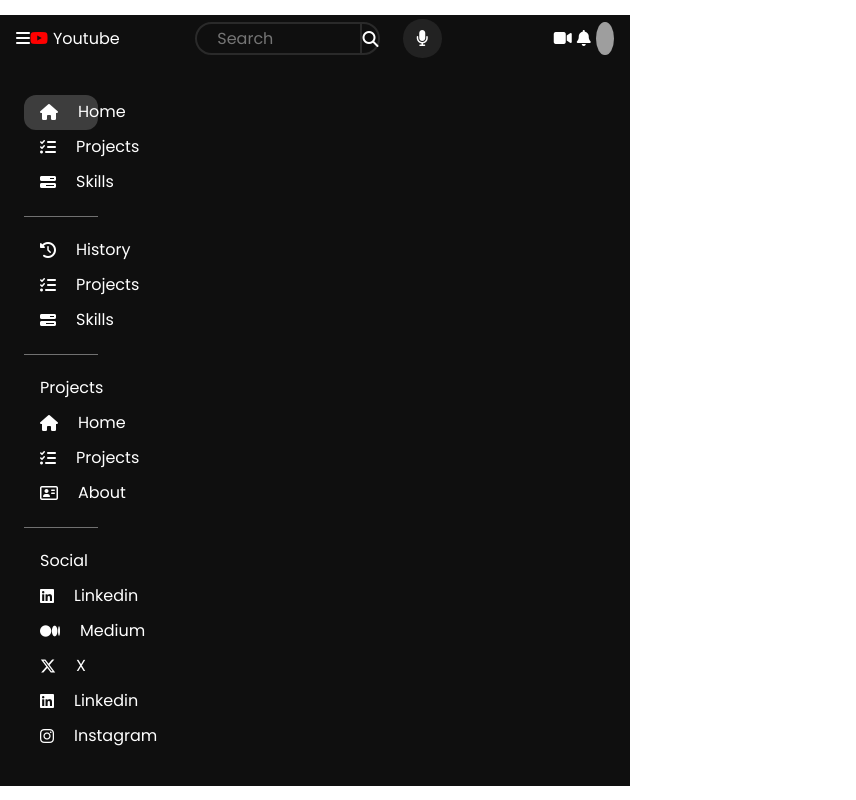
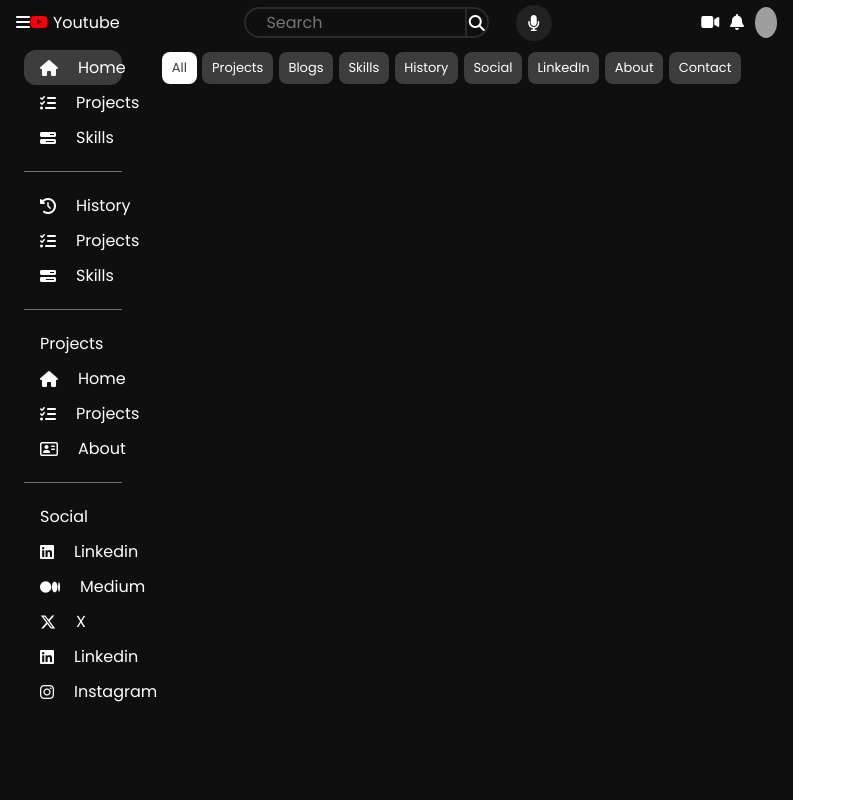
Before and after one commit to Karthikkk-24/youtube_portfolio, a React (Vite) app: page / in a window 1280 px wide. Shown: the whole page, without its empty margins (0-856 px from the left). Built offline with nearby package versions, Linux system fonts and the light colour scheme; grey boxes are pictures that could not be loaded.

Commit message:
Category Tabs Adde

```diff
--- a/src/App.css
+++ b/src/App.css
@@ -41,7 +41,7 @@
 
 .main_container {
   width: 100%;
-  height: 100%;
+  height: 100vh;
   display: flex;
   flex-direction: column;
   align-items: flex-start;
@@ -206,7 +206,7 @@
   justify-content: flex-start;
   height: 100%;
   width: 100%;
-  padding: 2rem 0.5rem;
+  padding: 0.3rem 0.5rem;
 }
 
 .sidebar .container {
@@ -266,3 +266,60 @@
   align-items: center;
   justify-content: center;
 }
+
+.content .container {
+  height: 100%;
+  width: 100%;
+  display: flex;
+  flex-direction: column;
+  align-items: center;
+  justify-content: center;
+}
+
+.category_bar {
+  width: 100%;
+  height: 6%;
+  display: flex;
+  gap: 5%;
+  align-items: center;
+  justify-content: center;
+}
+
+.category_bar .container {
+  width: 100%;
+  height: 100%;
+  display: flex;
+  gap: 1%;
+  align-items: center;
+  justify-content: flex-start;
+  flex-direction: row;
+  padding: 0 2rem;
+}
+
+.category_bar .container .tabs {
+  background: var(--highlight);
+  color: var(--white);
+  height: 70%;
+  width: auto;
+  padding: 0 0.6rem;
+  display: flex;
+  align-items: center;
+  justify-content: center;
+  border-radius: 8px;
+  font-size: 13px;
+  cursor: pointer;
+}
+
+.category_bar .container .active {
+  color: var(--highlight);
+  background: var(--white);
+}
+
+.programming_container {
+  width: 100%;
+  height: 94%;
+  display: flex;
+  flex-direction: column;
+  align-items: center;
+  justify-content: center;
+}
--- a/src/components/CategoryBar.jsx
+++ b/src/components/CategoryBar.jsx
@@ -0,0 +1,17 @@
+import "../../src/App.css";
+
+export default function CategoryBar() {
+  return (
+    <div className="container">
+      <span className="tabs active">All</span>
+      <span className="tabs">Projects</span>
+      <span className="tabs">Blogs</span>
+      <span className="tabs">Skills</span>
+      <span className="tabs">History</span>
+      <span className="tabs">Social</span>
+      <span className="tabs">LinkedIn</span>
+      <span className="tabs">About</span>
+      <span className="tabs">Contact</span>
+    </div>
+  );
+}
--- a/src/components/Content.jsx
+++ b/src/components/Content.jsx
@@ -1,4 +1,5 @@
 import "../../src/App.css";
+import ContentContainer from "../../src/components/ContentContainer";
 import Sidebar from "../../src/components/Sidebar";
 
 export default function App() {
@@ -8,8 +9,7 @@
         <Sidebar />
       </div>
       <div className="content">
-        <div className="category_bar"></div>
-        <div className="programming_container"></div>
+        <ContentContainer />
       </div>
     </div>
   );
--- a/src/components/ContentContainer.jsx
+++ b/src/components/ContentContainer.jsx
@@ -0,0 +1,13 @@
+import "../../src/App.css";
+import CategoryBar from "../../src/components/CategoryBar";
+
+export default function ContentContainer() {
+  return (
+    <div className="container">
+      <div className="category_bar">
+        <CategoryBar />
+      </div>
+      <div className="programming_container"></div>
+    </div>
+  );
+}
```
